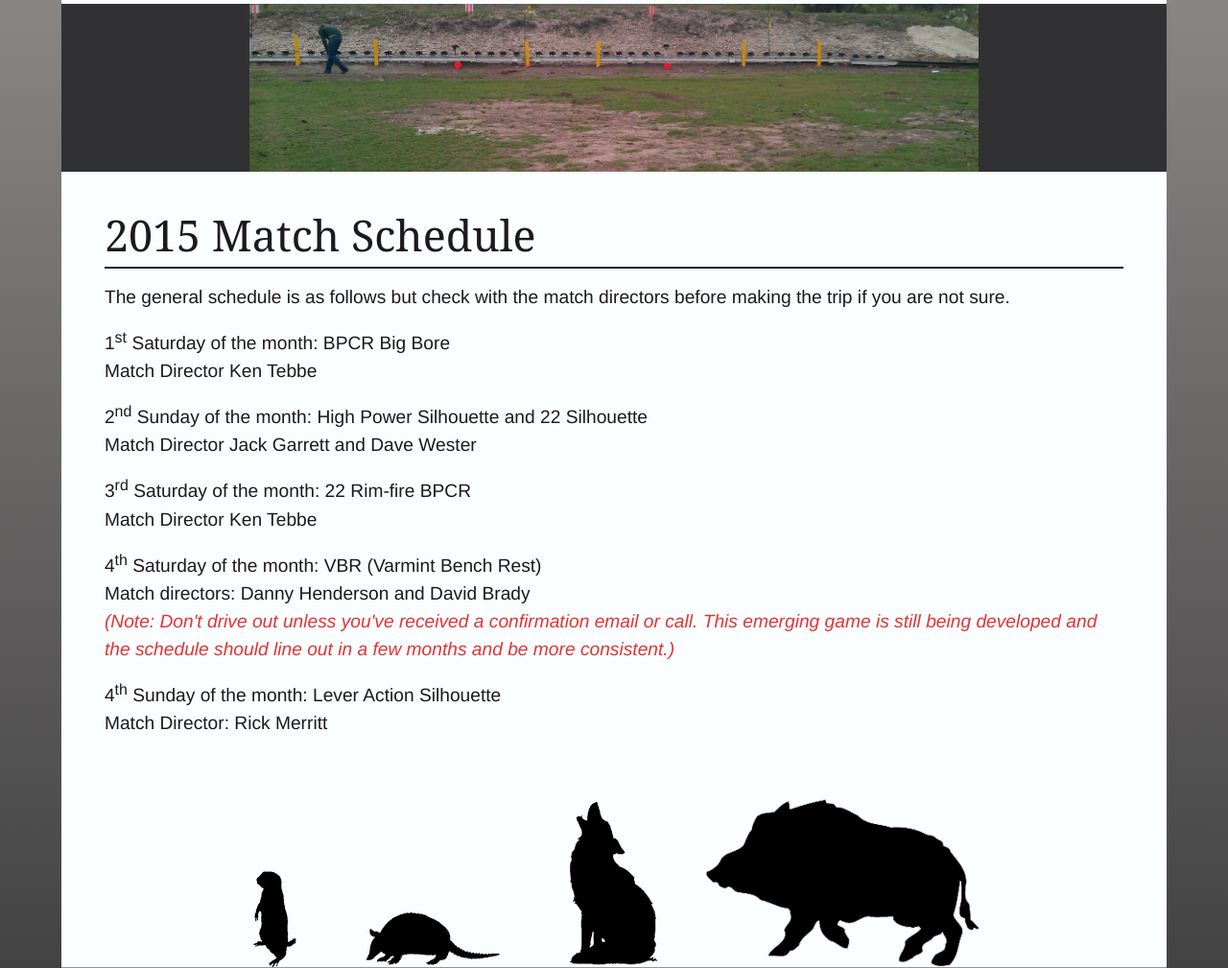
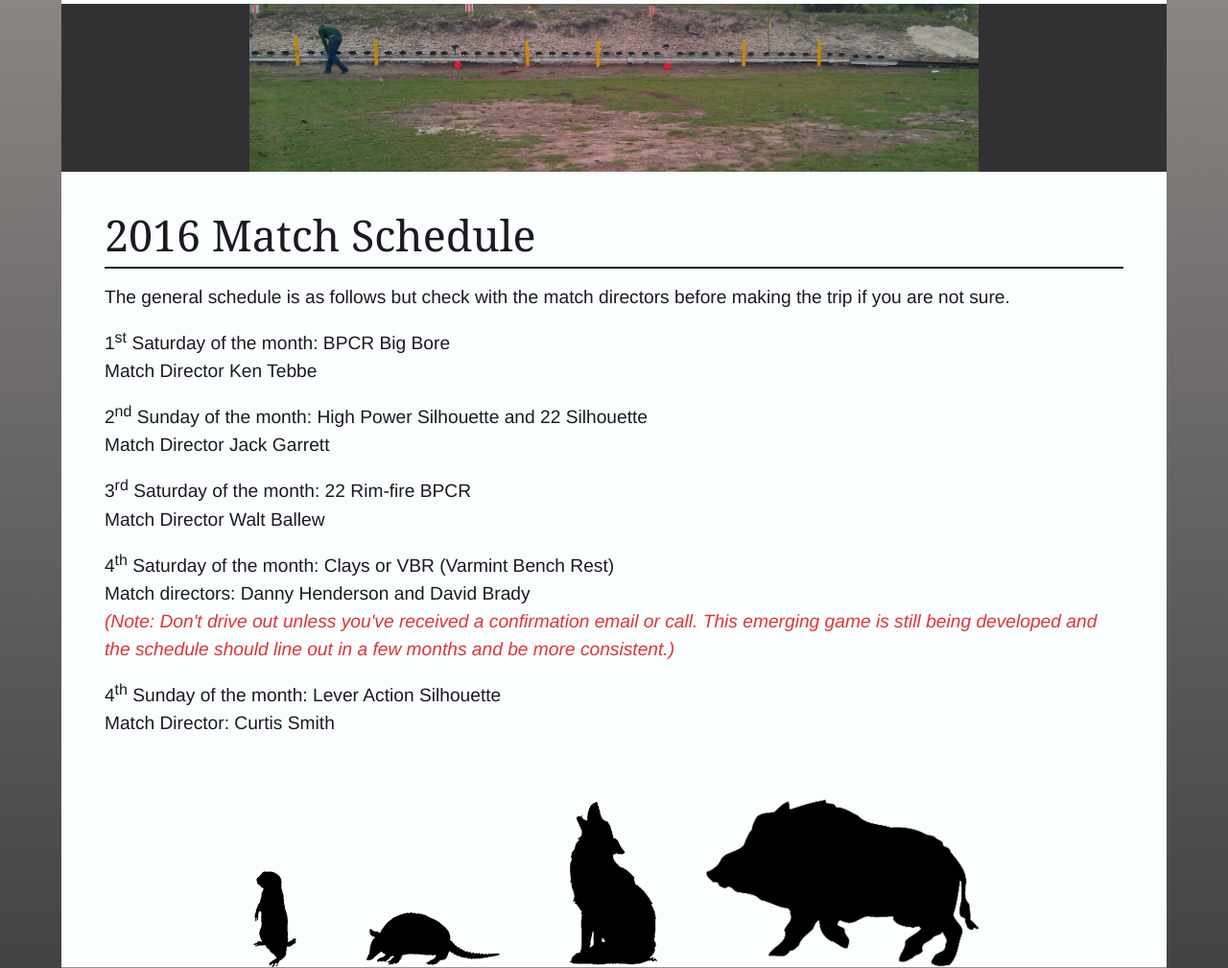
Before and after one commit to kevinwsauer/HOTSA, a PHP site: page /match-schedule.php in a window 1280 px wide. Shown: the part 209-1218 px from the top of the page at 96% size. Run offline with PHP 8.4, Linux system fonts and the light colour scheme; some libraries are stand-ins or nearby versions.

Commit message:
Updates match schedule info with 2016 info.

```diff
--- a/match-schedule.php
+++ b/match-schedule.php
@@ -18,19 +18,19 @@
 <!-- Start Main Section -->
 <section id="main" role="main">
 <article id="match-schedule" role="contentinfo">
-<h2>2015 Match Schedule</h2>
+<h2>2016 Match Schedule</h2>
 <p>The general schedule is as follows but check with the match directors before making the trip if you are not sure.</p>
 <p>1<sup>st</sup> Saturday of the month: BPCR Big Bore<br>
 Match Director Ken Tebbe</p>
 <p>2<sup>nd</sup> Sunday of the month: High Power Silhouette and 22 Silhouette<br>
-Match Director Jack Garrett and Dave Wester</p>
+Match Director Jack Garrett</p>
 <p>3<sup>rd</sup> Saturday of the month: 22 Rim-fire BPCR<br>
-Match Director Ken Tebbe</p>
-<p>4<sup>th</sup> Saturday of the month: VBR (Varmint Bench Rest)<br>
+Match Director Walt Ballew</p>
+<p>4<sup>th</sup> Saturday of the month: Clays or VBR (Varmint Bench Rest)<br>
 Match directors: Danny Henderson and David Brady<br>
 <span class="note">&#40;Note: Don't drive out unless you've received a confirmation email or call.  This emerging game is still being developed and the schedule should line out in a few months and be more consistent.&#41;</span></p>
 <p>4<sup>th</sup> Sunday of the month: Lever Action Silhouette<br>
-Match Director: Rick Merritt</p>
+Match Director: Curtis Smith</p>
 </article><!-- #match-schedule -->
 </section><!-- #main -->
 <!-- End Main Section -->
```
